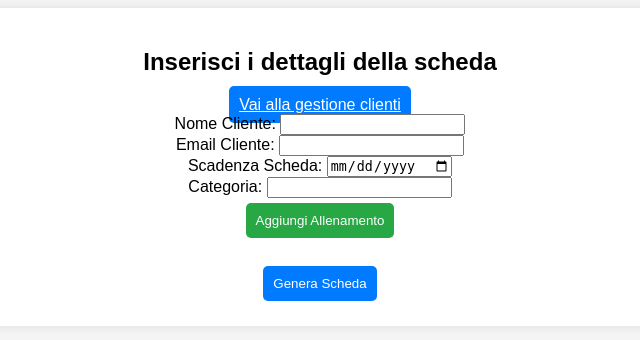
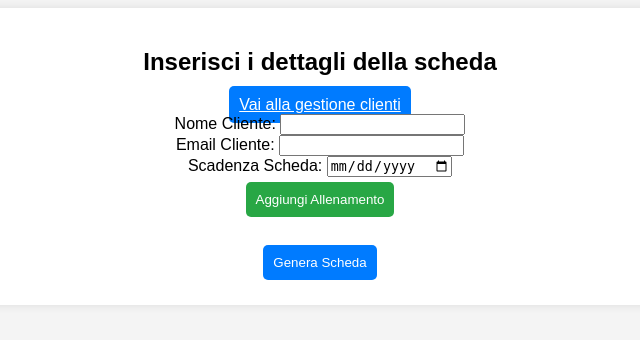
Before and after one commit to luposian/ProgrammaSchede, a Flask app: page / in a window 1280 px wide. Shown: the top 340 px of the page, without its empty margins (320-960 px from the left). Run offline with Flask 3, Linux system fonts and the light colour scheme.

Commit message:
Update index.html
rimozione categoria

```diff
--- a/templates/index.html
+++ b/templates/index.html
@@ -28,8 +28,6 @@
             <input type="email" name="email" required><br>
             <label for="scadenza">Scadenza Scheda:</label>
             <input type="date" name="scadenza" required><br>
-            <label for="category">Categoria:</label>
-            <input type="text" name="category" required><br>
 
             <div id="allenamenti"></div>
 
@@ -94,7 +92,7 @@
             inCircuito = false;
             document.getElementById(`terminaCircuito_${index}`).style.display = 'none';
             let divSpazio = document.createElement('div');
-            divSpazio.style.marginBottom = '15px';
+            divSpazio.style.marginBottom = '25px';
             document.getElementById(`esercizi_${index}`).appendChild(divSpazio);
         }
     </script>
```
